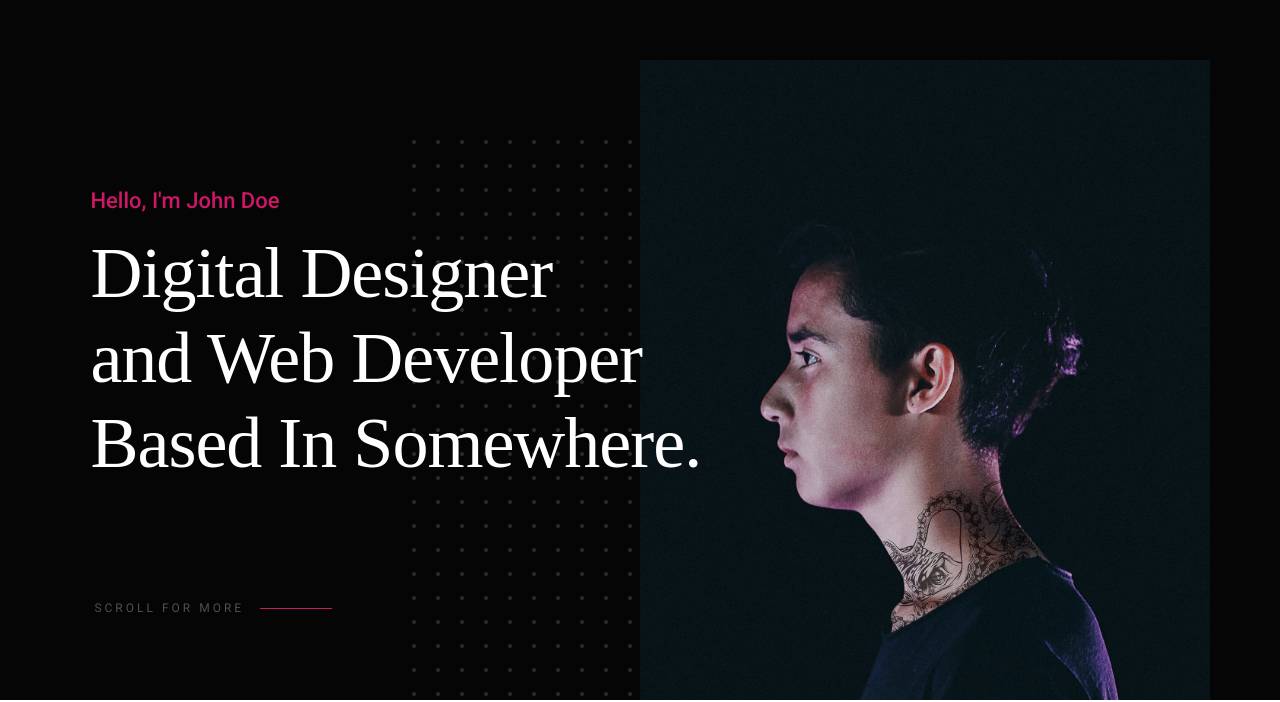
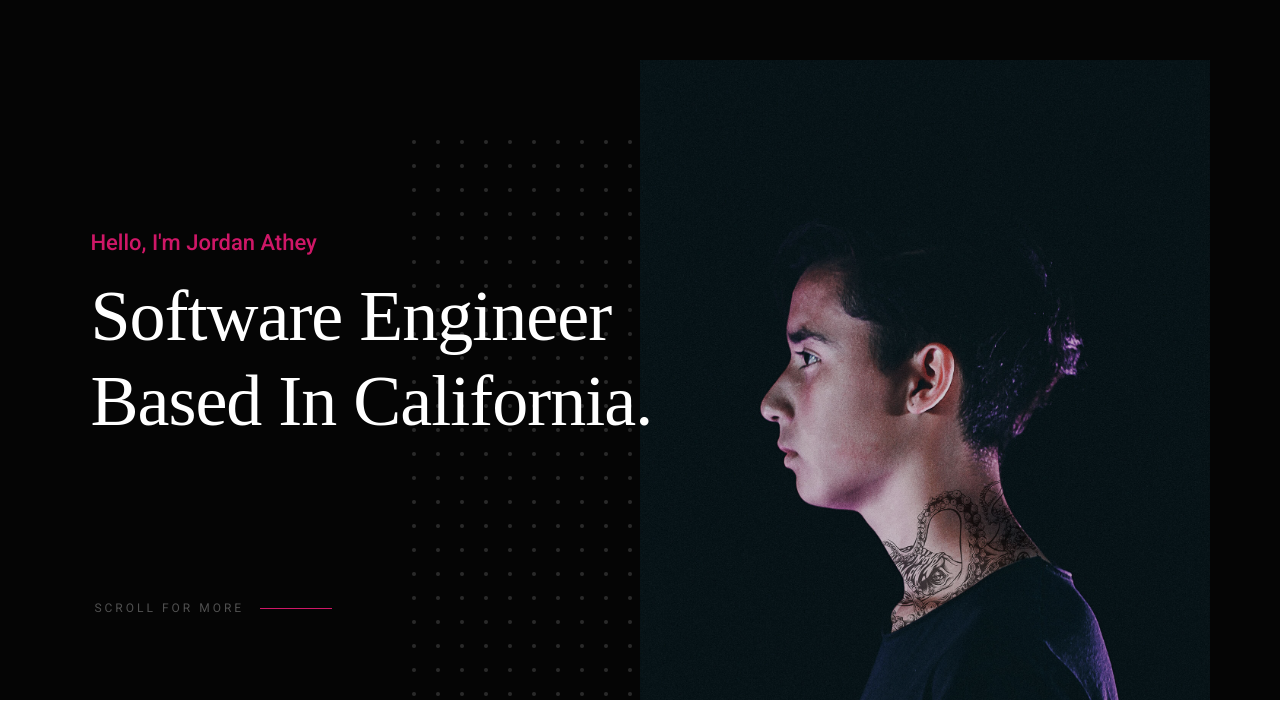
Before and after one commit to AjileJ/PortfolioJordan, a plain HTML site: page epitome_1_0_0/index.html in a window 1280 px wide. Shown: the part 100-802 px from the top of the page. Drawn offline with Linux system fonts and the light colour scheme; a web font is replaced by a local one.

Commit message:
added name to template

```diff
--- a/epitome_1_0_0/index.html
+++ b/epitome_1_0_0/index.html
@@ -78,11 +78,10 @@
         <div class="row intro-content">
 
             <div class="column large-9 mob-full intro-text">
-                <h3>Hello, I'm John Doe</h3>
+                <h3>Hello, I'm Jordan Athey</h3>
                 <h1>
-                    Digital Designer <br>
-                    and Web Developer <br>
-                    Based In Somewhere.
+                    Software Engineer<br>
+                    Based In California.
                 </h1>
             </div>
 
```
